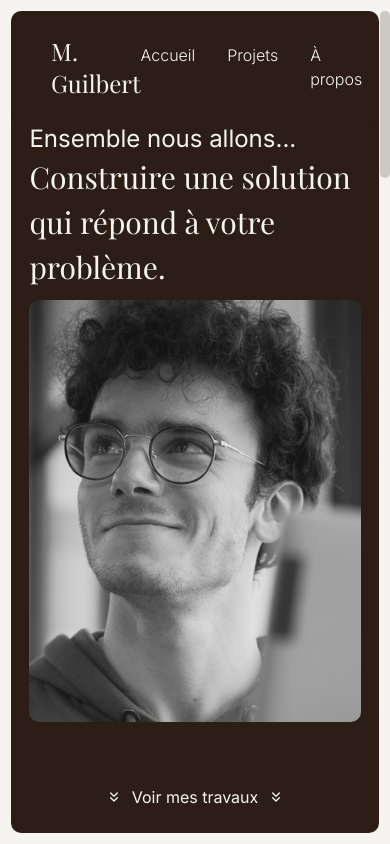
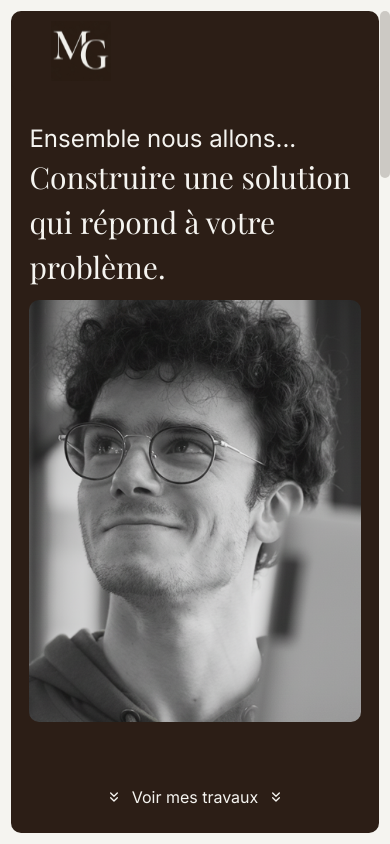
Before and after one commit to Maethik/matheoguilbert.fr, a Next.js app: page /1 in a window 390 px wide. Built offline with nearby package versions, Linux system fonts and the light colour scheme; a web font is replaced by a local one.

Commit message:
improve responsive design

```diff
--- a/app/[locale]/page.tsx
+++ b/app/[locale]/page.tsx
@@ -1,7 +1,7 @@
 import HeroSection from "@/components/sections/HeroSection";
 import WorksSection from "@/components/sections/WorksSection";
 import FeatureSection from "@/components/sections/FeatureSection";
-import TimelineSection from "@/components/sections/TimelineSection";
+import TimelineSection from "@/components/sections/AboutSection";
 
 export default function Home() {
 	return (
--- a/components/layout/Footer.tsx
+++ b/components/layout/Footer.tsx
@@ -6,7 +6,7 @@ export default function Footer() {
             {/* Logo */}
             <img src="/icons/logo.svg" alt="logo mg dev mb-4" />
 
-            <div className="flex flex-row justify-center items-start gap-16">
+            <div className="flex flex-col lg:flex-row justify-center items-start gap-16">
                 <div className="flex flex-col items-start justify-start gap-4">
                     <h3 className="font-serif text-3xl">Mathéo Guilbert EI</h3>
                     <p className="font-sans text-base">Développeur Full Stack & Architecte Web</p>
--- a/components/layout/Header.tsx
+++ b/components/layout/Header.tsx
@@ -1,17 +1,40 @@
+'use client';
+
+import React, { MouseEvent } from 'react';
+
 export default function Header() {
+
+	const links = [
+		{"text": "Accueil"		, "target": "/"},
+		{"text": "Travaux"		, "target": "/#works"},
+		{"text": "À propos"		, "target": "/#about"},
+		{"text": "Blog"			, "target": "/blog"},
+	];
+
+	const handleAnchorClick = (e: MouseEvent<HTMLLIElement>, target: string) => {
+		if (target.startsWith("/#")) { // only anchor links
+			e.preventDefault();
+			const id = target.slice(2);
+			const element = document.getElementById(id);
+			if (element) {
+				element.scrollIntoView({ behavior: "smooth" });
+			}
+		}
+	};
+
 	return (
-	<div className="bg-brand-beige min-h-fit fixed left-2.75 right-2.75 z-50 rounded-b-[20px]">
-		<header className="bg-brand-brown text-brand-beige py-6 px-10 flex justify-between items-center rounded-[10px]">
-			<div className="font-serif text-2xl font-light">M. Guilbert</div>
-			<nav>
+		<div className="bg-brand-beige h-20 fixed left-2.75 right-2.75 z-50 rounded-b-[20px]">
+			<header className="h-20 bg-brand-brown text-brand-beige py-6 px-10 flex justify-between items-center rounded-[10px]">
+				<div className="hidden md:block font-serif text-2xl font-light">M. Guilbert</div>
+				<img className="block md:hidden w-auto h-15" src="/icons/logo.svg" alt="logo mg dev" />
+				<nav className="hidden sm:block">
 					<ul className="flex gap-8 font-sans text-base font-light">
-					<li>Accueil</li>
-					<li>Projets</li>
-					<li>À propos</li>
-					<li>Blog</li>
+						{links.map((link, index) => (
+							<li key={index} onClick={(e) => handleAnchorClick(e, link.target)}><a href={link.target}>{link.text}</a></li>
+						))}
 					</ul>
 				</nav>
-			<div className="font-sans text-base font-light">France</div>
+				<div className="hidden sm:block font-sans text-base font-light">France</div>
 			</header>
 		</div>
 
--- a/components/sections/TimelineSection.tsx
+++ b/components/sections/AboutSection.tsx
@@ -24,9 +24,9 @@ export default function TimelineSection() {
     const progressWidth = "95%";
 
     return (
-        <section className="bg-[#f5f5f3] py-20 md:py-32">
+        <section id="about" className="bg-[#f5f5f3] py-20 md:py-32">
             <div className="mx-auto w-full px-6 md:w-[90vw]">
-                <h2 className="mb-16 text-center font-serif text-4xl leading-none text-brand-brown md:mb-24 md:text-6xl">
+                <h2 className="mb-16 text-center font-serif text-[clamp(80px,10vw,128px)] leading-none text-brand-brown md:mb-24 md:text-6xl">
                     A propos de moi
                 </h2>
 
--- a/components/sections/FeatureSection.tsx
+++ b/components/sections/FeatureSection.tsx
@@ -2,7 +2,7 @@ import { FeatureColumn } from '@/components/ui/FeatureColumn';
 
 export default function FeatureSection() {
     return (
-        <section className="w-full flex flex-wrap justify-around items-center gap-16 mt-30 lg:mt-40 mb-40">
+        <section className="w-full flex flex-wrap justify-around items-center gap-16 mt-30 lg:mt-40 mb-20">
             <FeatureColumn
                 imagePath={"/icons/brain.svg"}
                 title={"Plus qu'un simple exécutant"}
--- a/components/sections/WorksSection.tsx
+++ b/components/sections/WorksSection.tsx
@@ -2,7 +2,7 @@ import { ProjectCard } from "../ui/ProjectCard";
 
 export default function WorksSection() {
     return (
-        <section className="w-full flex flex-col items-start justify-start">
+        <section id="works" className="w-full flex flex-col items-start justify-start">
             <h2 className="text-[clamp(80px,10vw,128px)] font-serif text-brand-brown mt-6 mb-4">Travaux</h2>
 
             <ProjectCard
```
Lines whose indentation alone changed are shown as unchanged.
